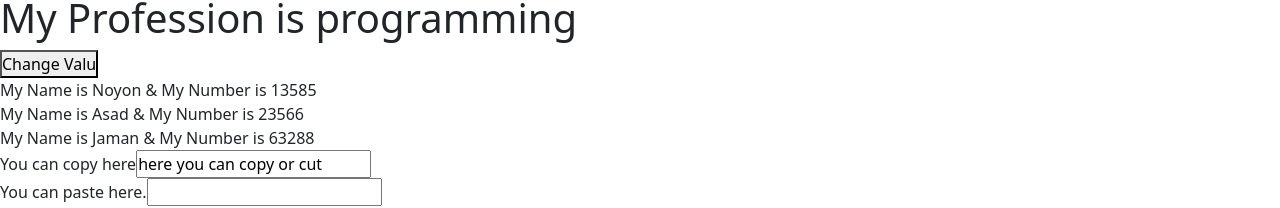
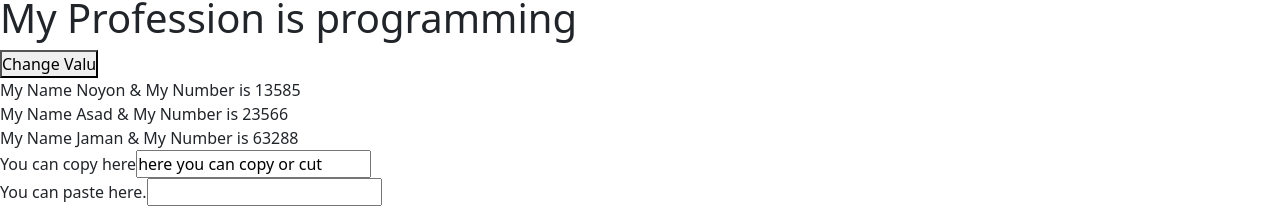
Before and after one commit to Asnoyon/React_Learning, a React (Create React App) app: page / in a window 1280 px wide. Shown: the part 230-438 px from the top of the page. Built offline with nearby package versions, Linux system fonts and the light colour scheme.

Commit message:
contact update

```diff
--- a/src/Pages/Contact.jsx
+++ b/src/Pages/Contact.jsx
@@ -2,7 +2,7 @@ import React from 'react'
 
 function Contact(props) {
   return (
-    <div>My Name is  {props.name} & My Number is {props.number} </div>
+    <div>My Name  {props.name} & My Number is {props.number} </div>
   )
 }
 
```
